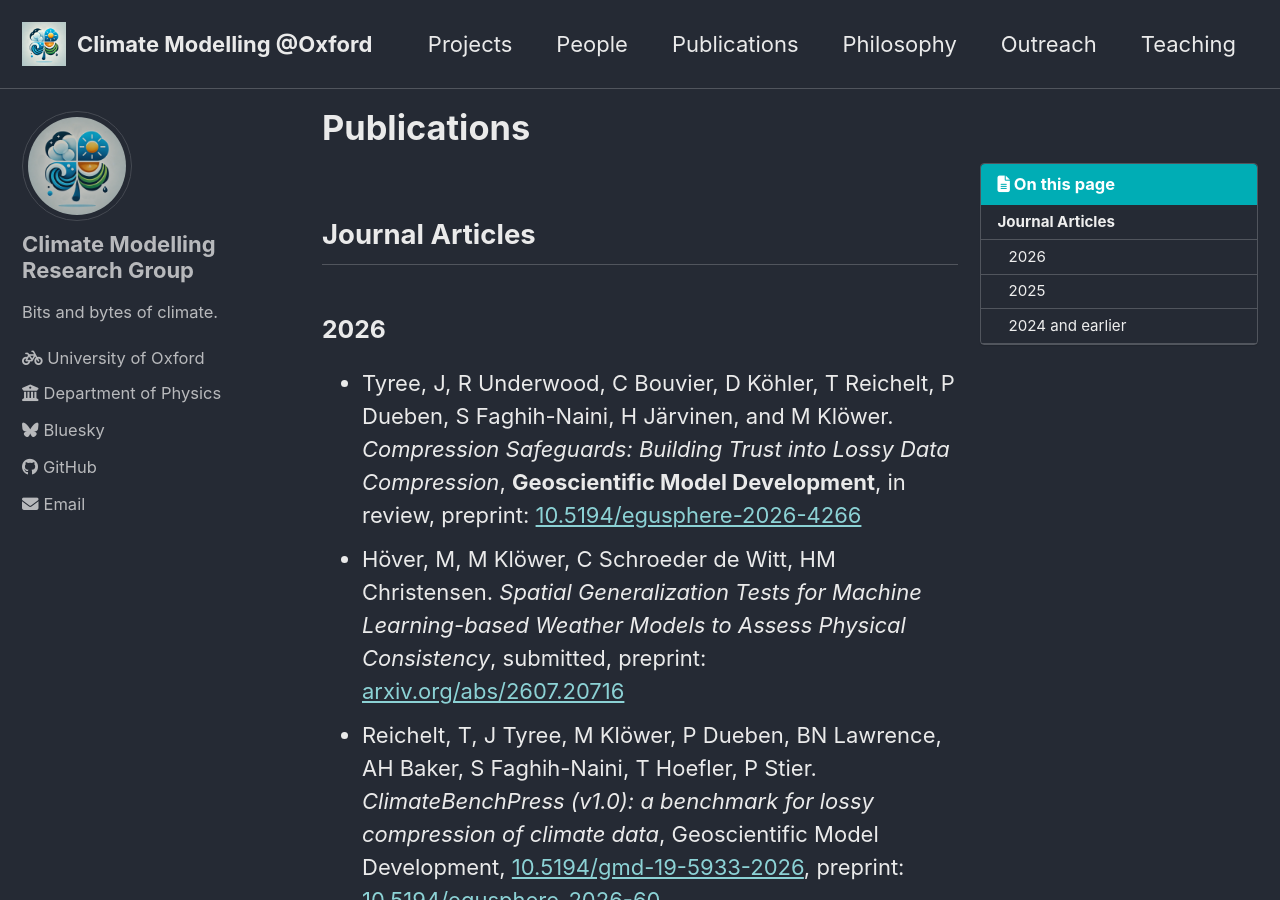
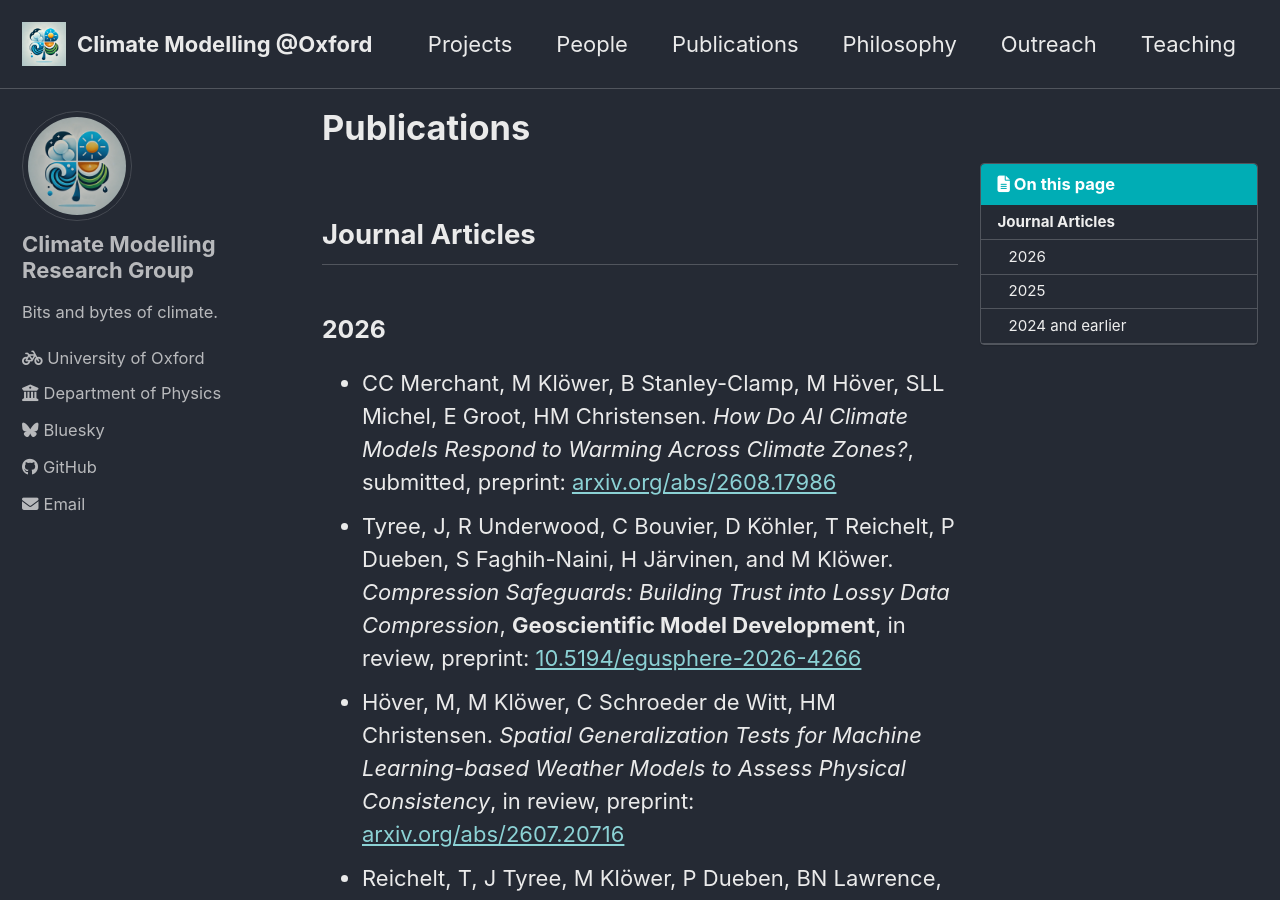
Before and after one commit to climate-modelling/climate-modelling.github.io, a Jekyll site: the page built from _pages/publications.md, in a window 1280 px wide and 900 px high. Built offline with Jekyll 4.4.1, drawn with Linux system fonts in a browser that asks for light colours; cached includes are drawn as plain includes.

Commit message:
Update publication status from submitted to in review

```diff
--- a/_pages/publications.md
+++ b/_pages/publications.md
@@ -10,8 +10,9 @@ toc_sticky: true
 
 ### 2026
 
+- CC Merchant, M Klöwer, B Stanley-Clamp, M Höver, SLL Michel, E Groot, HM Christensen. *How Do AI Climate Models Respond to Warming Across Climate Zones?*, submitted, preprint: [arxiv.org/abs/2608.17986](https://arxiv.org/abs/2608.17986)
 - Tyree, J, R Underwood, C Bouvier, D Köhler, T Reichelt, P Dueben, S Faghih-Naini, H Järvinen, and M Klöwer. *Compression Safeguards: Building Trust into Lossy Data Compression*, **Geoscientific Model Development**, in review, preprint: [10.5194/egusphere-2026-4266](https://doi.org/10.5194/egusphere-2026-4266)
-- Höver, M, M Klöwer, C Schroeder de Witt, HM Christensen. *Spatial Generalization Tests for Machine Learning-based Weather Models to Assess Physical Consistency*, submitted, preprint: [arxiv.org/abs/2607.20716](https://arxiv.org/abs/2607.20716)
+- Höver, M, M Klöwer, C Schroeder de Witt, HM Christensen. *Spatial Generalization Tests for Machine Learning-based Weather Models to Assess Physical Consistency*, in review, preprint: [arxiv.org/abs/2607.20716](https://arxiv.org/abs/2607.20716)
 - Reichelt, T, J Tyree, M Klöwer, P Dueben, BN Lawrence, AH Baker, S Faghih-Naini, T Hoefler, P Stier. *ClimateBenchPress (v1.0): a benchmark for lossy compression of climate data*, Geoscientific Model Development, [10.5194/gmd-19-5933-2026](https://doi.org/10.5194/gmd-19-5933-2026), preprint: [10.5194/egusphere-2026-60](https://doi.org/10.5194/egusphere-2026-60)
 - N Viebig, 2006. *Automatic Differentiation for Climate Model Calibration: A Gradient-Based Framework for Parameter Estimation in SpeedyWeather.jl*. Master's thesis, **ETH Zürich**, [10.3929/ethz-c-000799367](https://doi.org/10.3929/ethz-c-000799367)
 - WS Moses, G Cheng, V Churavy, M Gelbrecht, M Klöwer, J Kump, M Morlighem, S Williamson, D Apte, P Berg, M Giordano, C Hill, N Loose, A Montoison, SHK Narayan, A Pal, M Schanen, S Silvestri, G Wagner, P Heimbach. *DJ4Earth: Differentiable, and Performance-portable Earth System Modeling via Program Transformations*, **Journal of Advances in Modeling Earth Systems**, [10.1029/2025MS005615](https://doi.org/10.1029/2025MS005615), preprint: [10.22541/essoar.176314951.18114616/v2](https://doi.org/10.22541/essoar.176314951.18114616/v2)
```
